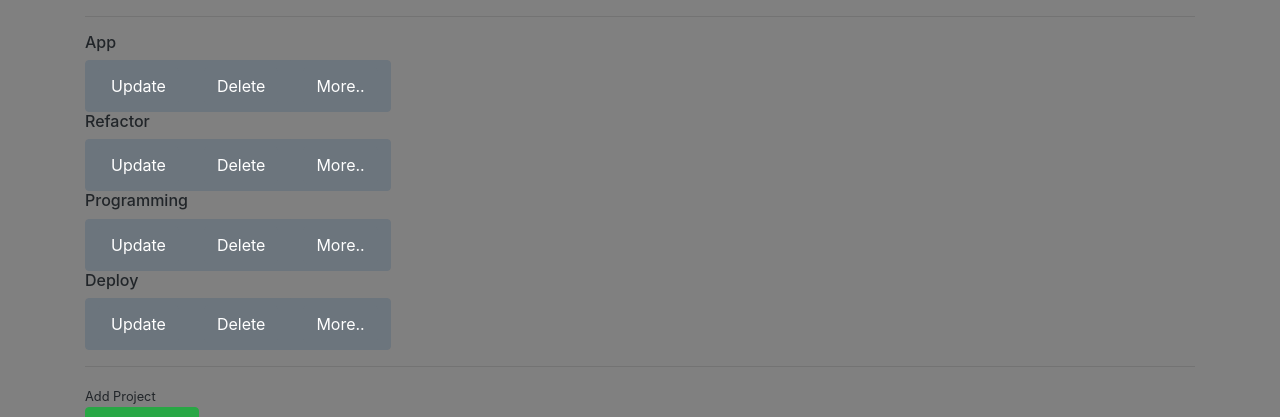
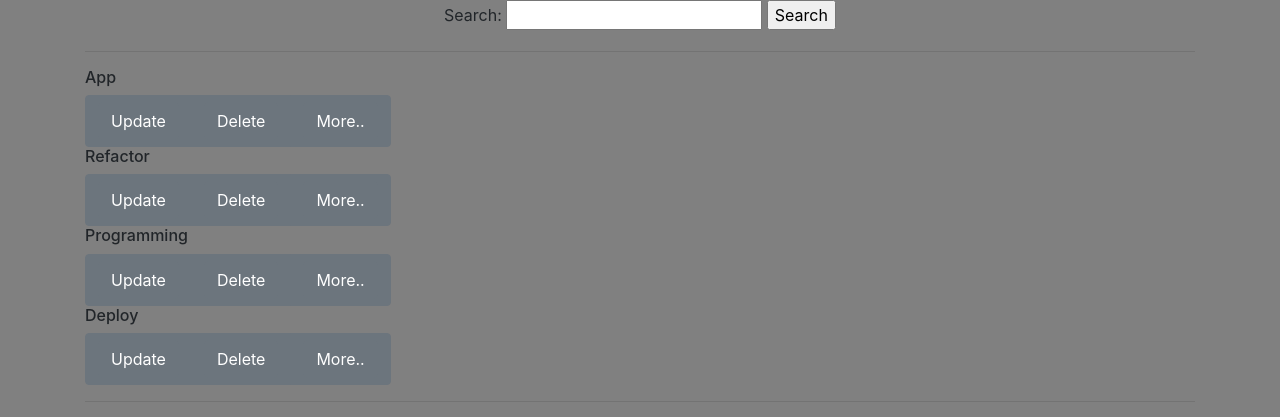
Before and after one commit to samatuulu/python_group_3_homework_49_bektursun_samatbek_uulu, a Django app: page /project/ in a window 1280 px wide. Shown: the part 56-473 px from the top of the page. Run offline with Django 3.2, Linux system fonts and the light colour scheme; data comes from the database, SQL or seed files in the repository; some libraries are stand-ins or nearby versions.

Commit message:
Created search form for project. Now it is available to search projects by typing projects or even some letters of the project.

```diff
--- a/source/issuetracker/forms.py
+++ b/source/issuetracker/forms.py
@@ -40,3 +40,7 @@
     class Meta:
         model = Project
         fields = ['tittle', 'description', 'status']
+
+
+class SimpleSearchForm(forms.Form):
+    search = forms.CharField(max_length=100, required=False, label='Search')
--- a/source/issuetracker/templates/base.html
+++ b/source/issuetracker/templates/base.html
@@ -21,8 +21,8 @@
         <a class="nav-item nav-link active" href="{% url 'status_index' %}">Status<span class="sr-only">(current)</span></a>
         <a class="nav-item nav-link" href="{% url 'type_index' %}">Type</a>
         <a class="nav-item nav-link" href="{% url 'task_add' %}">Add</a>
-{#        {% block menu %} {% endblock %}#}
-      <a class="nav-item nav-link" href="{% url 'project_index' %}">Projects</a>
+        <a class="nav-item nav-link" href="{% url 'project_index' %}">Projects</a>
+        {% block menu %} {% endblock %}
     </div>
   </div>
 </nav>
--- /dev/null
+++ b/source/issuetracker/templates/partial/simple_search.html
@@ -0,0 +1,8 @@
+<form class="text-center" action="" method="GET">
+    <label for="{{ form.search.id_for_label }}">{{ form.search.label }}:</label>
+    {{ form.search }}
+    <input type="submit" value="Search">
+    {% for error in form.search.errors %}
+        <p class="form-error">{{ error }}</p>
+    {% endfor %}
+</form>
--- a/source/issuetracker/templates/project/project_index.html
+++ b/source/issuetracker/templates/project/project_index.html
@@ -3,8 +3,10 @@
 {% block title %}
     Projects
 {% endblock %}
-
+{% block menu %}
+{% endblock %}
 {% block content %}
+    {% include 'partial/simple_search.html' %}
     <hr>
     {% for i in project %}
         <h6> {{i}} </h6>
--- a/source/issuetracker/views/project_view.py
+++ b/source/issuetracker/views/project_view.py
@@ -1,17 +1,46 @@
+from urllib.parse import urlencode
+
+from django.db.models import Q
 from django.shortcuts import get_object_or_404
 from django.urls import reverse, reverse_lazy
 from django.views.generic import ListView, DetailView, CreateView, UpdateView, DeleteView
 
-from issuetracker.forms import ProjectForm
+from issuetracker.forms import ProjectForm, SimpleSearchForm
 from issuetracker.models import Project
 
 
 class ProjectIndexView(ListView):
     template_name = 'project/project_index.html'
     context_object_name = 'project'
+    model = Project
+
+    def get(self, request, *args, **kwargs):
+        self.form = self.get_search_form()
+        self.search_value = self.get_search_value()
+        return super().get(request, *args, **kwargs)
+
+    def get_context_data(self, *, object_list=None, **kwargs):
+        context = super().get_context_data(object_list = object_list, **kwargs)
+        context['form'] = self.form
+
+        if self.search_value:
+            context['query'] = urlencode({'search': self.search_value})
+        return context
 
     def get_queryset(self):
-        return Project.objects.all().order_by('created_at')
+        queryset = super().get_queryset()
+        if self.search_value:
+            query = Q(tittle__icontains=self.search_value)
+            queryset = queryset.filter(query)
+        return queryset
+
+    def get_search_form(self):
+        return SimpleSearchForm(self.request.GET)
+
+    def get_search_value(self):
+        if self.form.is_valid():
+            return self.form.cleaned_data['search']
+        return None
 
 
 class ProjectDetailView(DetailView):
```
Also changed, not shown: source/issuetracker/templates/partial/pagination.html (+10 -4 lines).
